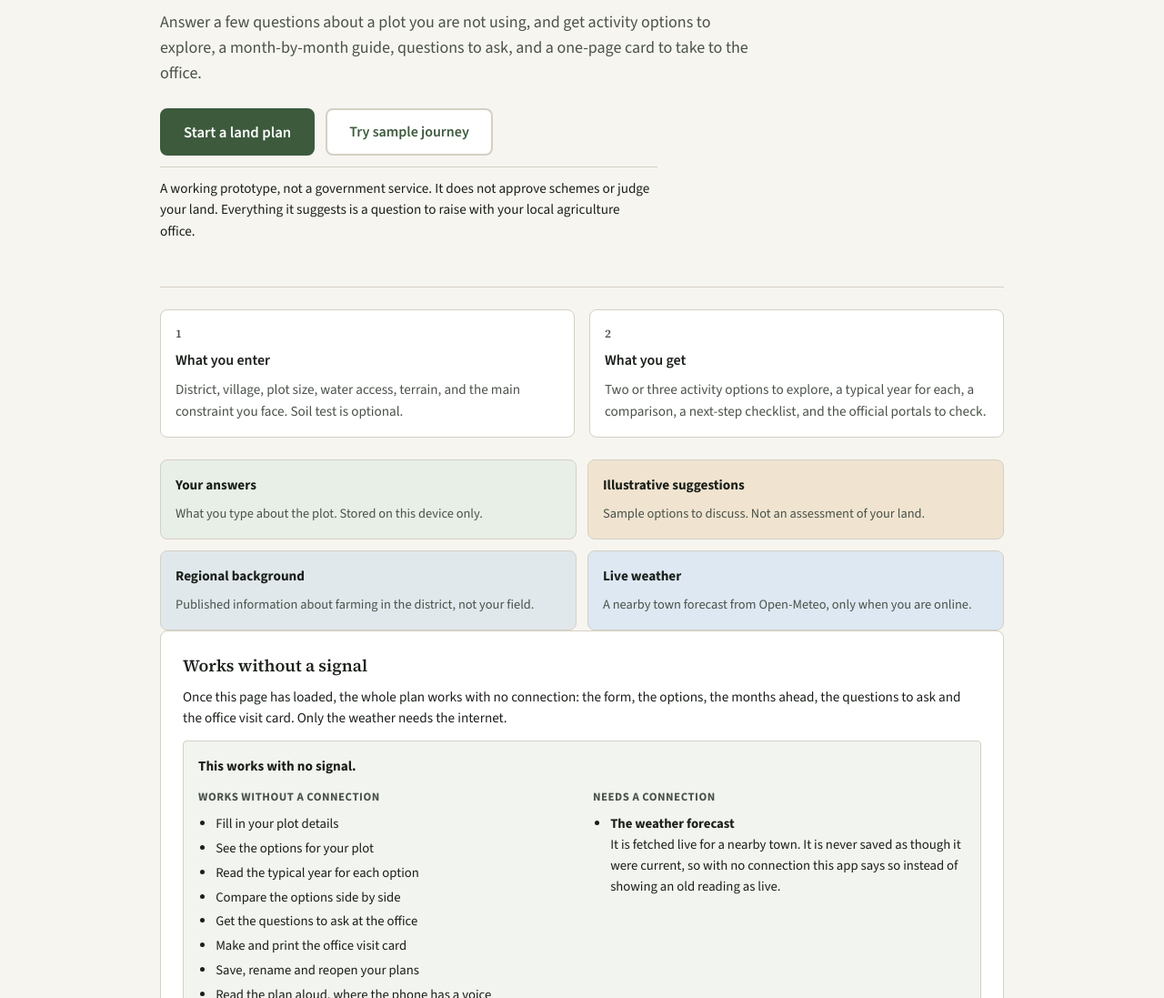
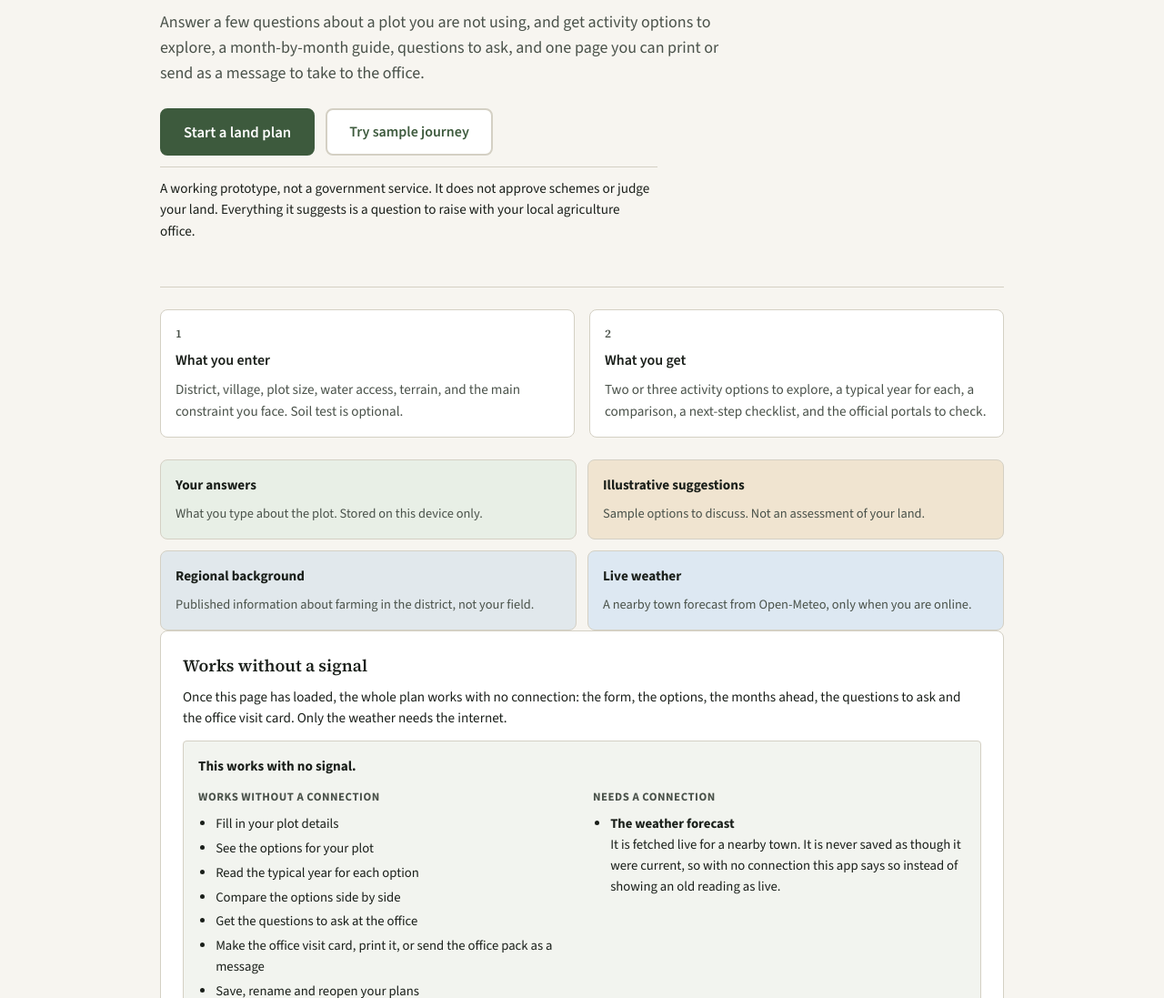
Before and after one commit to toibawani/kashmir-land-plan, a website: page index.html in a window 1280 px wide. Shown: the part 203-1300 px from the top of the page at 91% size. Drawn offline with nearby package versions, Linux system fonts and the light colour scheme.

Commit message:
docs(copy): name the office pack on the home screen and the offline list
The home screen now says the plan ends in one page you can print or send as a
message, which is what the app actually produces, and the offline list says
the office pack can be sent as a message too, which it can, since it is built
on the device.

The English fallback test pins the lead wording on purpose, so its expected
string moved with the copy rather than being relaxed.

```diff
--- a/index.html
+++ b/index.html
@@ -58,7 +58,7 @@
           <h1 id="home-title" data-i18n="home.title">My Land, My Plan</h1>
           <p class="hero-lead" data-i18n="home.lead">
             Answer a few questions about a plot you are not using, and get activity options to explore,
-            a month-by-month guide, questions to ask, and a one-page card to take to the office.
+            a month-by-month guide, questions to ask, and one page you can print or send as a message to take to the office.
           </p>
           <div class="hero-actions">
             <button type="button" class="btn btn-primary btn-lg" id="btn-start" data-i18n="home.start">Start a land plan</button>
--- a/js/messages.js
+++ b/js/messages.js
@@ -42,7 +42,7 @@
     "home.eyebrow": "For farmers in Jammu and Kashmir",
     "home.title": "My Land, My Plan",
     "home.lead":
-      "Answer a few questions about a plot you are not using, and get activity options to explore, a month-by-month guide, questions to ask, and a one-page card to take to the office.",
+      "Answer a few questions about a plot you are not using, and get activity options to explore, a month-by-month guide, questions to ask, and one page you can print or send as a message to take to the office.",
     "home.start": "Start a land plan",
     "home.demo": "Try sample journey",
     "home.note":
--- a/js/offline.js
+++ b/js/offline.js
@@ -42,7 +42,7 @@
     "Read the typical year for each option",
     "Compare the options side by side",
     "Get the questions to ask at the office",
-    "Make and print the office visit card",
+    "Make the office visit card, print it, or send the office pack as a message",
     "Save, rename and reopen your plans",
     "Read the plan aloud, where the phone has a voice",
   ];
--- a/tools/selftest.js
+++ b/tools/selftest.js
@@ -963,7 +963,7 @@ MSG.markReady("ur", true);
 check("a ready language is offered in the switcher", MSG.available().length === 2, "a ready language did not appear");
 MSG.set("ur");
 check("t() returns the translated string", MSG.t("home.start") === "زمینی منصوبہ شروع کریں", MSG.t("home.start"));
-check("t() falls back to English for an untranslated key", MSG.t("home.lead") === "Answer a few questions about a plot you are not using, and get activity options to explore, a month-by-month guide, questions to ask, and a one-page card to take to the office.", "an untranslated key did not fall back to English");
+check("t() falls back to English for an untranslated key", MSG.t("home.lead") === "Answer a few questions about a plot you are not using, and get activity options to explore, a month-by-month guide, questions to ask, and one page you can print or send as a message to take to the office.", "an untranslated key did not fall back to English");
 MSG.set("en");
 
 /* ---- The honesty rules, against text the app generates ---- */
```
